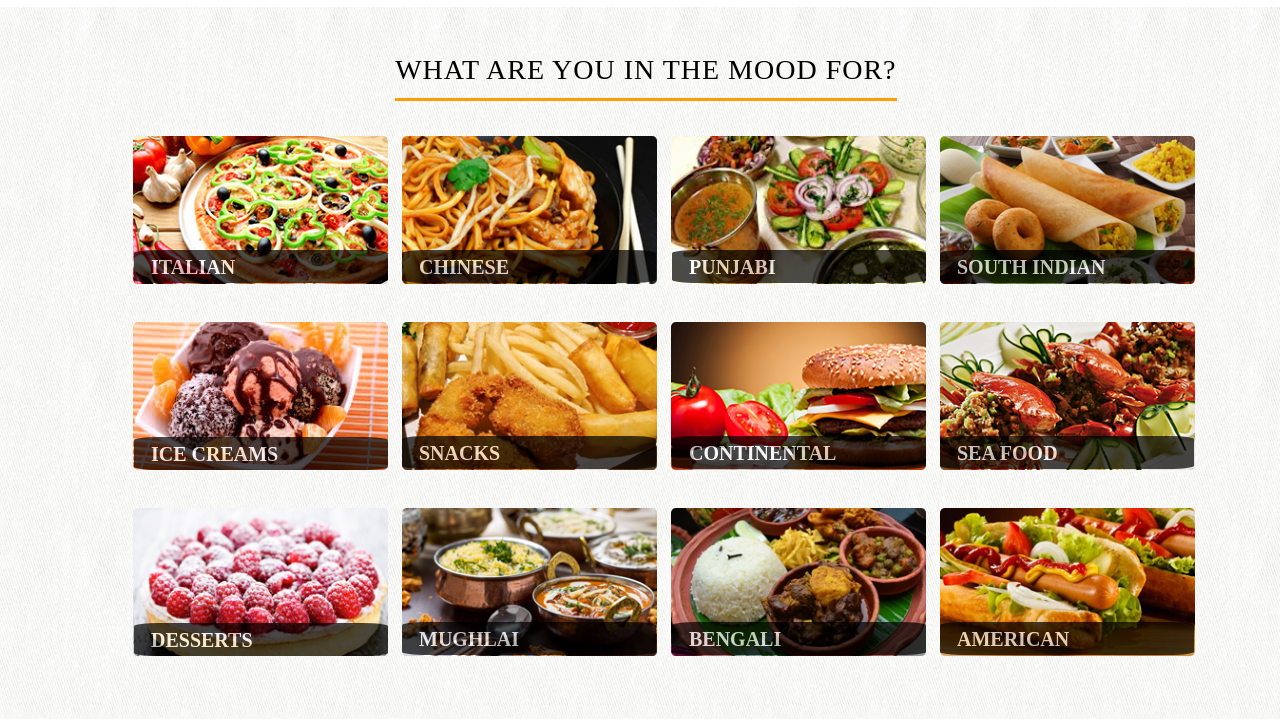
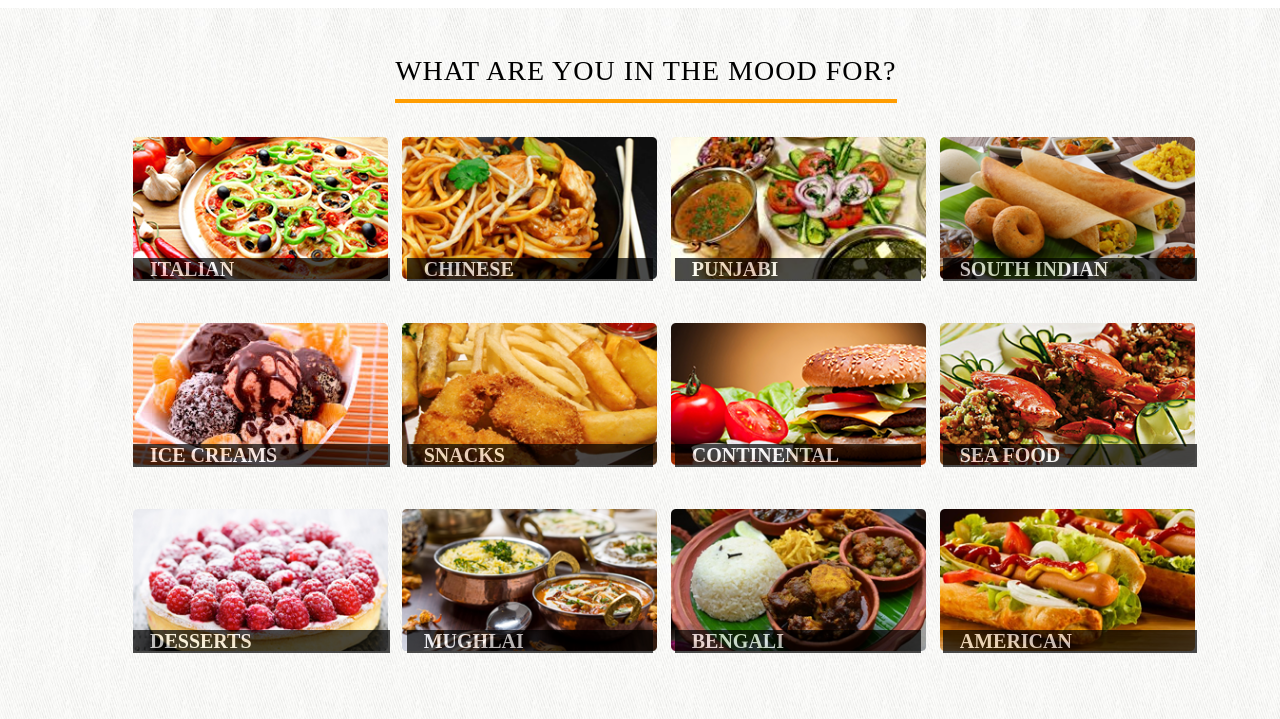
Before and after one commit to Amanpreet2367/food-website, a plain HTML site: page index.html in a window 1280 px wide. Shown: the part 1200-1919 px from the top of the page. Drawn offline with Linux system fonts and the light colour scheme.

Commit message:
merge classes

```diff
--- a/css/style.css
+++ b/css/style.css
@@ -135,17 +135,11 @@
     width: 15%;
     background-color: white;
     float: right;
-    height: 42px;
-   position: relative;
+
     margin-top: 26px;
     border: 2px solid black;
 }
-.search-bar p
-{
-    position: absolute;
-    top: -3px;
-    left: 8%;
-}
+
 
 .search-bar img
 {
@@ -163,19 +157,18 @@
     width: 80%;
     margin: auto;
     height: 125px;
+    position: relative;
 
 }
 .location
 {
     width: 28%;
-    height: 125px;
 
     float: left;
-    position: relative;
+
 }
 .dish-content
 {
-    position: absolute;
 
     width: 100%;
 
@@ -189,12 +182,12 @@
 }
 .textbox
 {
-    width: 92%;
-    height: 39px;
-    background-color: white;
+   width: 24%;
+    position: absolute;
+    top: 69%;
+    opacity: 0.7;
+    left: 5px;
     border-radius: 3%;
-    margin-left: 10px;
-    position: relative;
 }
 #sec
 {
@@ -212,7 +205,6 @@
 .different
 {
     width: 3%;
-    height: 125px;
 
     float: left;
 }
@@ -220,22 +212,14 @@
 {
     font-size: 29px;
     color: white;
-    padding: 26px 3px;
+    margin-top: 3.5rem;
 }
-.search-btn
-{
 
-    height: 125px;
-
-    float: left;
-    position: relative;
-
-}
 .search-btn img
 {
     position: absolute;
     top: 45%;
-    left: 10%;
+    left: 87%;
 }
 .middle-container
 {
@@ -325,277 +309,59 @@
 
 .text-boxes
 {
-    height: 33px;
-    background-color: black;
-    width: 254px;
+    width: 24%;
     position: absolute;
-    top: 75%;
+    top: 69%;
     opacity: 0.7;
-    left: 6px;
-
-    border-radius: 10%;
+    left: 5px;
+    border-radius: 3%;
 }
-.text-boxes p
+.items-name
 {
     COLOR: WHITE;
-    position: absolute;
-    top: -14px;
+
     font-weight: bold;
-
     padding: 0 17px;
     font-size: 20px;
+    background-color: black;
 }
 .text-boxes1
 {
-    height: 33px;
-    background-color: black;
-    width: 254px;
     position: absolute;
-    top: 75%;
+    top: 69%;
     opacity: 0.7;
-    left: 274px;
+    left: 26%;
 
+    width: 23%;
+}
+
+.text-boxes2
+{
+    width: 23%;
+    position: absolute;
+    top: 69%;
+    opacity: 0.7;
+    left: 51%;
     border-radius: 10%;
 }
-.text-boxes1 P
-{
 
-    COLOR: WHITE;
-    position: absolute;
-    top: -14px;
-    font-weight: bold;
-
-    padding: 0 17px;
-    font-size: 20px;
-}
-.text-boxes2
-{
-    height: 33px;
-    background-color: black;
-    width: 254px;
-    position: absolute;
-    top: 75%;
-    opacity: 0.7;
-    left: 544px;
-
-    border-radius: 10%;
-}
-.text-boxes2 p
-{
-    COLOR: WHITE;
-    position: absolute;
-    top: -14px;
-    font-weight: bold;
-
-    padding: 0 17px;
-    font-size: 20px;
-}
 .text-boxes3
 {
 
-    height: 33px;
-    background-color: black;
     width: 254px;
     position: absolute;
-    top: 75%;
+    top: 69%;
     opacity: 0.7;
-    left: 812px;
+    left: 76%;
+    border-radius: 10%;
 
-    border-radius: 10%;
 }
-.text-boxes3 p
-{
-    COLOR: WHITE;
-    position: absolute;
-    top: -14px;
-    font-weight: bold;
 
-    padding: 0 17px;
-    font-size: 20px;
-}
-.text-boxes4
-{
 
-    height: 33px;
-    background-color: black;
-    width: 254px;
-    position: absolute;
-    top: 76%;
-    opacity: 0.7;
-    left: 6px;
-
-    border-radius: 10%;
-}
-.text-boxes4 p
-{
-    COLOR: WHITE;
-    position: absolute;
-    top: -14px;
-    font-weight: bold;
-
-    padding: 0 17px;
-    font-size: 20px;
-}
-.text-boxes5
-
-{
-    height: 33px;
-    background-color: black;
-    width: 254px;
-    position: absolute;
-    top: 75%;
-    opacity: 0.7;
-    left: 274px;
-
-    border-radius: 10%;
-}
-.text-boxes5 p
-{
-    COLOR: WHITE;
-    position: absolute;
-    top: -14px;
-    font-weight: bold;
-
-    padding: 0 17px;
-    font-size: 20px;
-}
-.text-boxes6
-{
-
-    height: 33px;
-    background-color: black;
-    width: 254px;
-    position: absolute;
-    top: 75%;
-    opacity: 0.7;
-    left: 812px;
-
-    border-radius: 10%;
-}
-.text-boxes6 p
-{
-    COLOR: WHITE;
-    position: absolute;
-    top: -14px;
-    font-weight: bold;
-
-    padding: 0 17px;
-    font-size: 20px;
-}
-.text-boxes7
-{
-    height: 33px;
-    background-color: black;
-    width: 254px;
-    position: absolute;
-    top: 75%;
-    opacity: 0.7;
-    left: 544px;
-
-    border-radius: 10%;
-}
-.text-boxes7 p
-{
-    COLOR: WHITE;
-    position: absolute;
-    top: -14px;
-    font-weight: bold;
-
-    padding: 0 17px;
-    font-size: 20px;
-}
-.text-boxes8
-{
-    height: 33px;
-    background-color: black;
-    width: 254px;
-    position: absolute;
-    top: 76%;
-    opacity: 0.7;
-    left: 6px;
-
-    border-radius: 10%;
-}
-.text-boxes8 p
-{
-    COLOR: WHITE;
-    position: absolute;
-    top: -14px;
-    font-weight: bold;
-
-    padding: 0 17px;
-    font-size: 20px;
-}
-.text-boxes9
-{
-    height: 33px;
-    background-color: black;
-    width: 254px;
-    position: absolute;
-    top: 75%;
-    opacity: 0.7;
-    left: 274px;
-
-    border-radius: 10%;
-}
-.text-boxes9 p
-{
-    COLOR: WHITE;
-    position: absolute;
-    top: -14px;
-    font-weight: bold;
-
-    padding: 0 17px;
-    font-size: 20px;
-}
-.text-boxes10
-{
-    height: 33px;
-    background-color: black;
-    width: 254px;
-    position: absolute;
-    top: 75%;
-    opacity: 0.7;
-    left: 544px;
-
-    border-radius: 10%;
-}
-.text-boxes10 p
-{
-    COLOR: WHITE;
-    position: absolute;
-    top: -14px;
-    font-weight: bold;
-
-    padding: 0 17px;
-    font-size: 20px;
-}
-.text-boxes11
-{
-    height: 33px;
-    background-color: black;
-    width: 254px;
-    position: absolute;
-    top: 75%;
-    opacity: 0.7;
-    left: 812px;
-
-    border-radius: 10%;
-}
-.text-boxes11 P
-{
-    COLOR: WHITE;
-    position: absolute;
-    top: -14px;
-    font-weight: bold;
-
-    padding: 0 17px;
-    font-size: 20px;
-}
-.photos img
+.items-images
 {
     width: 255px;
-    height: 148px;
+
     padding: 0 5px;
 }
 .photos1
@@ -604,24 +370,14 @@
     top: 44%;
     left: 10%;
 }
-.photos1 img
-{
-    width: 255px;
-    height: 148px;
-    padding: 0 5px;
-}
+
 .photos2
 {
     position: absolute;
     top: 70%;
     left: 10%;
 }
-.photos2 img
-{
-    width: 255px;
-    height: 148px;
-    padding: 0 5px;
-}
+
 .photoss
 {
     width: 100%;
--- a/index.html
+++ b/index.html
@@ -61,7 +61,7 @@
             </div>
             <div class="search-bar">
 
-                    <p>CHANDIGARH</p>
+                    <span>CHANDIGARH</span>
                     <IMG SRC="images\drop1.png">
 
 
@@ -126,7 +126,7 @@
                 <p>EASY ONLINE ORDERING</p>
             <div style="text-decoration: underline;
             width: 32%;
-            height: 3px;
+          padding: 2px 0;
 
             background-color: #ff9d01;
 
@@ -151,61 +151,61 @@
             <img src="images\bg1.png" style="width:100%; height:715px;">
         <div class="dishes-items">
             <p>WHAT ARE YOU IN THE MOOD FOR?</p>
-            <div style="text-decoration: underline;  width: 100%; height: 3px; background-color: #ff9d01;  margin: auto;"></div>
+            <div style="text-decoration: underline;  width: 100%;  padding: 2px 0; background-color: #ff9d01;  margin: auto;"></div>
         </div>
         <div class="photos">
             <div class="text-boxes">
-                <p>ITALIAN</p>
+                <p class="items-name">ITALIAN</p>
             </div>
-            <img src="images\italian.png">
+            <img src="images\italian.png" class="items-images">
             <div class="text-boxes1">
-                <P>CHINESE</P>
+                <P class="items-name">CHINESE</P>
             </div>
-            <img src="images\chinese.png">
+            <img src="images\chinese.png" class="items-images">
             <div class="text-boxes2">
-                <P>PUNJABI</P>
+                <P class="items-name">PUNJABI</P>
             </div>
-            <img src="images\punjabi.png">
+            <img src="images\punjabi.png" class="items-images">
             <div class="text-boxes3">
-                <P>SOUTH INDIAN</P>
+                <P class="items-name">SOUTH INDIAN</P>
             </div>
-            <img src="images\south-indian.png">
+            <img src="images\south-indian.png" class="items-images">
         </div>
         <div class="photos1">
-            <div class="text-boxes4">
-                <P>ICE CREAMS</P>
+            <div class="text-boxes">
+                <P class="items-name">ICE CREAMS</P>
             </div>
-            <img src="images\ice-creams.png">
-            <div class="text-boxes5">
-                <P>SNACKS</P>
+            <img src="images\ice-creams.png" class="items-images">
+            <div class="text-boxes1">
+                <P class="items-name">SNACKS</P>
             </div>
-            <img src="images\snacks.png">
-            <div class="text-boxes6">
-                <P>SEA FOOD</P>
+            <img src="images\snacks.png" class="items-images">
+            <div class="text-boxes3">
+                <P class="items-name">SEA FOOD</P>
             </div>
-            <img src="images\continental.png">
-            <div class="text-boxes7">
-                <P>CONTINENTAL</P>
+            <img src="images\continental.png" class="items-images">
+            <div class="text-boxes2">
+                <P class="items-name">CONTINENTAL</P>
             </div>
-            <img src="images\seafood.png">
+            <img src="images\seafood.png" class="items-images">
         </div>
         <div class="photos2">
-            <div class="text-boxes8">
-                <P>DESSERTS</P>
+            <div class="text-boxes">
+                <P class="items-name">DESSERTS</P>
             </div>
-            <img src="images\desserts.png">
-            <div class="text-boxes9">
-                <P>MUGHLAI</P>
+            <img src="images\desserts.png" class="items-images">
+            <div class="text-boxes1">
+                <P class="items-name">MUGHLAI</P>
             </div>
-            <img src="images\mughlai.png">
-            <div class="text-boxes10">
-                <P>BENGALI</P>
+            <img src="images\mughlai.png" class="items-images">
+            <div class="text-boxes2">
+                <P class="items-name">BENGALI</P>
             </div>
-            <img src="images\bengali.png">
-            <div class="text-boxes11">
-                <P>AMERICAN</P>
+            <img src="images\bengali.png" class="items-images">
+            <div class="text-boxes3">
+                <P class="items-name">AMERICAN</P>
             </div>
-            <img src="images\american.png">
+            <img src="images\american.png" class="items-images">
         </div>
         </div>
 
```
